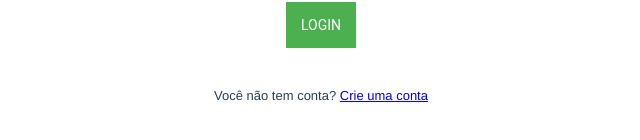
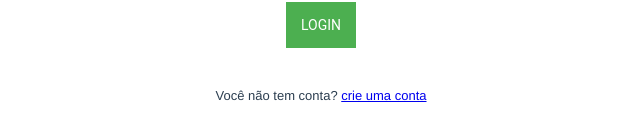
Before and after one commit to ronanvaleoliveira/VueJs-Auth-Firebase, a Vue app: page /login in a window 1280 px wide. Shown: the part 320-460 px from the top of the page, without its empty margins (319-959 px from the left). Built offline with nearby package versions, Linux system fonts and the light colour scheme; no server answers.

Commit message:
Redirecionamento após Login/SignUp ou Log Out do aplicativo

```diff
--- a/src/main.js
+++ b/src/main.js
@@ -5,6 +5,7 @@ import firebase from 'firebase'
 
 Vue.config.productionTip = false
 
+//Initialize Firebase
 var firebaseConfig = {
   apiKey: "AIzaSyDhG17sDt57HJOH3oyUiwzMELC6PiL4NJ0",
   authDomain: "rvo-vue-auth-firebase.firebaseapp.com",
@@ -15,10 +16,18 @@ var firebaseConfig = {
   appId: "1:271079180487:web:968f450ecc86ca2efe16e2",
   measurementId: "G-6VD5FGF25D"
 };
-// Initialize Firebase
 firebase.initializeApp(firebaseConfig);
 firebase.analytics();
 
+let app = '';
+firebase.auth().onAuthStateChanged(() => {
+  if (!app) {
+    app = new Vue({
+      router,
+      render: h => h(App)
+    }).$mount('#app');
+  }
+});
 
 new Vue({
   router,
--- a/src/router/index.js
+++ b/src/router/index.js
@@ -1,6 +1,8 @@
 // import { sinh } from 'core-js/fn/number'
 import Vue from 'vue'
 import VueRouter from 'vue-router'
+import firebase from 'firebase';
+
 import Home from '../views/Home.vue'
 import Login from '../views/Login.vue'
 import SignUp from '../views/SignUp.vue'
@@ -21,7 +23,7 @@ const routes = [
     name: 'Home',
     component: Home,
     meta: {
-      requeresAuth: true
+      requiresAuth: true
     }
   },
   {
@@ -34,15 +36,16 @@ const routes = [
   },
   {
     path: '/login',
-    name: 'login',
+    name: 'Login',
     component: Login
   },
   {
     path: '/registrar',
-    name: 'signUp',
+    name: 'SignUp',
     component: SignUp
   }
 ]
+
 
 const router = new VueRouter({
   mode: 'history',
@@ -50,4 +53,14 @@ const router = new VueRouter({
   routes
 })
 
+router.beforeEach((to, from, next) => {
+  const currentUser = firebase.auth().currentUser;
+  const requiresAuth = to.matched.some(record => record.meta.requiresAuth);
+
+  if (requiresAuth && !currentUser) next('login');
+  else if (!requiresAuth && currentUser) next('home');
+  else next();
+});
+
+
 export default router
--- a/src/views/Home.vue
+++ b/src/views/Home.vue
@@ -1,18 +1,30 @@
 <template>
   <div class="home">
-    <img alt="Vue logo" src="../assets/logo.png">
-    <HelloWorld msg="Welcome to Your Vue.js App"/>
+    <img alt="Vue logo" src="../assets/logo.png" />
+    <HelloWorld msg="Welcome to Your Vue.js App" />
+    <button @click="sair">Sair</button>
   </div>
 </template>
 
 <script>
 // @ is an alias to /src
-import HelloWorld from '@/components/HelloWorld.vue'
+import firebase from "firebase";
+import HelloWorld from "@/components/HelloWorld.vue";
 
 export default {
-  name: 'Home',
+  name: "Home",
   components: {
-    HelloWorld
-  }
-}
+    HelloWorld,
+  },
+  methods: {
+    sair: function () {
+      firebase
+        .auth()
+        .signOut()
+        .then(() => {
+          this.$router.replace("login");
+        });
+    },
+  },
+};
 </script>
--- a/src/views/Login.vue
+++ b/src/views/Login.vue
@@ -10,7 +10,9 @@
     </div>
     <p>
       Você não tem conta?
-      <router-link to="/registrar">Crie uma conta</router-link>
+      <span>
+        <router-link to="/registrar">crie uma conta</router-link>
+      </span>
     </p>
   </div>
 </template>
@@ -32,7 +34,7 @@ export default {
         .signInWithEmailAndPassword(this.email, this.senha)
         .then(
           (user) => {
-            this.$router.replace("/home");
+            this.$router.replace("home");
             alert("Bem vindo, " + user.user.email);
           },
           (err) => {
```
